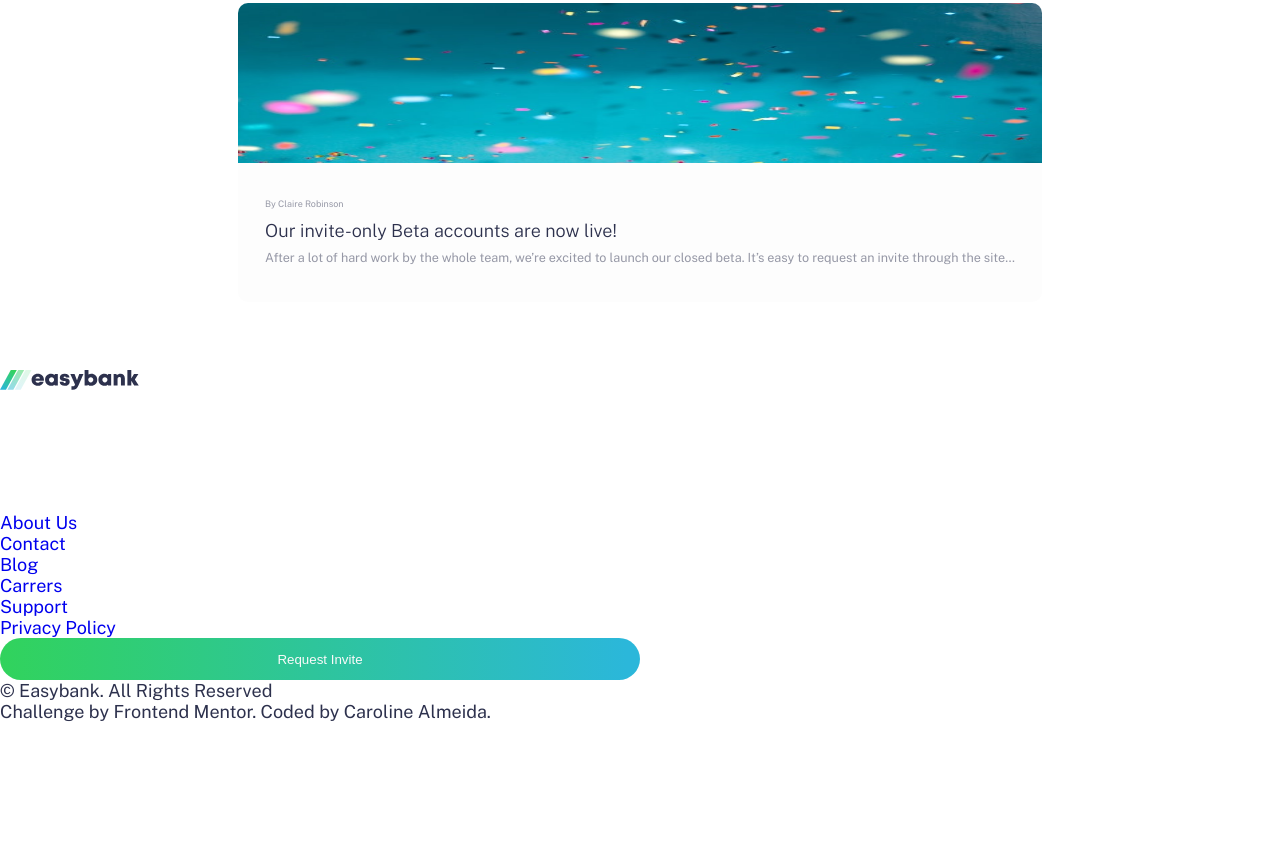
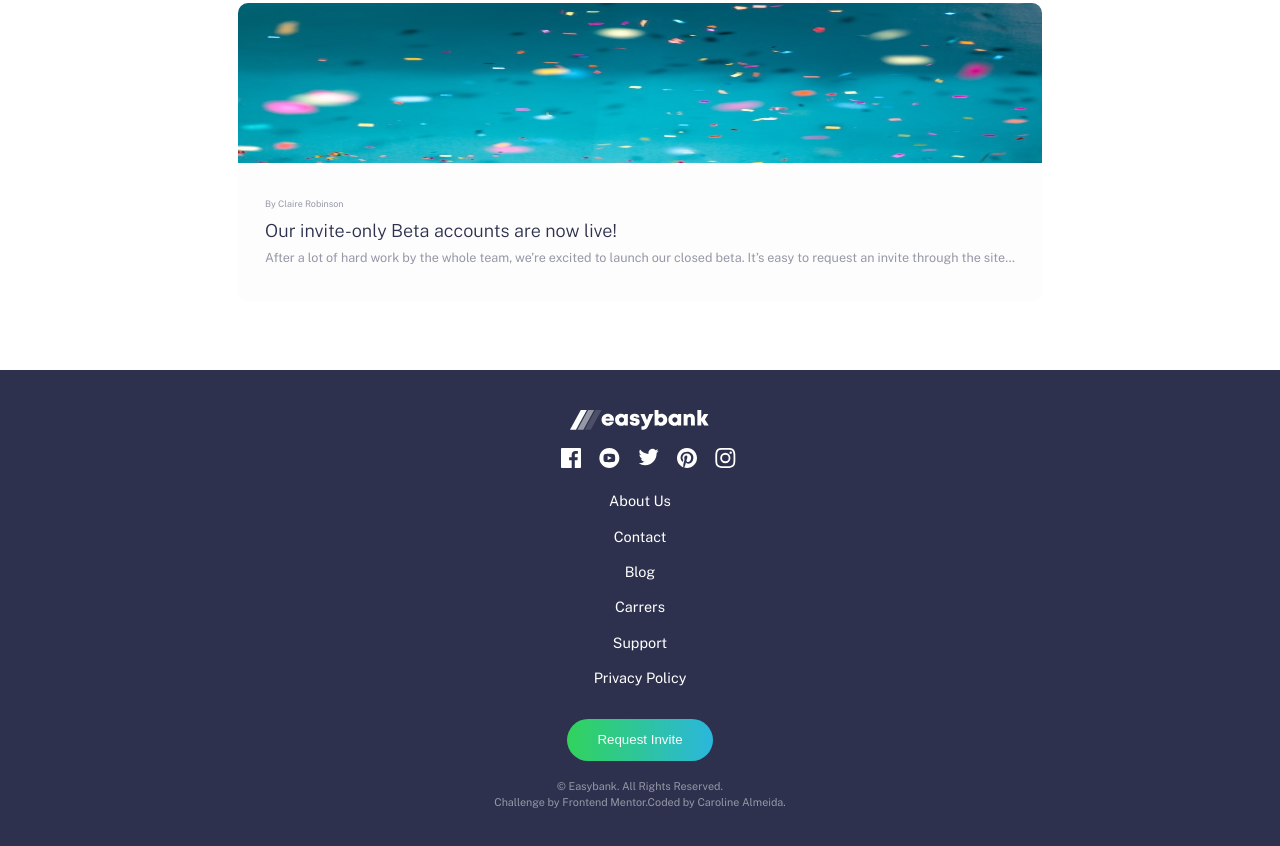
Before and after one commit to devcarolinealmeida/easybank-landing-page, a plain HTML site: page index.html in a window 1280 px wide. Shown: the part 2852-3698 px from the top of the page. Before the commit the page ends 3574 px from the top, so only its background shows below. Drawn offline with nearby package versions, Linux system fonts and the light colour scheme.

Commit message:
add style footer

```diff
--- a/assets/css/footer.css
+++ b/assets/css/footer.css
@@ -0,0 +1,47 @@
+footer {
+    background-color: var(--dark-blue);
+    min-height: 60vh;
+    display: flex;
+    flex-direction: column;
+    justify-content: center;
+}
+
+.container-footer {
+    display: flex;
+    flex-direction: column;
+    align-items:center;
+    justify-content: space-between;
+    height: 50vh;
+    margin: 1em auto;
+}
+
+.footer__logo {
+    filter: brightness(0) invert(1);
+}
+
+.footer__list-icons {
+    display: flex;
+}
+
+.footer__list-icons__item {
+    margin-left: 1em;
+}
+
+.footer__list-menu {
+    text-align: center;
+}
+
+.footer__list-menu__item {
+    margin-bottom: .8em;
+}
+
+.footer__list-menu__link {
+    color: var(--white);
+    font-size: .8em;
+}
+
+.footer-text {
+    font-size: .6em;
+    display: block;
+    text-align: center;
+}
--- a/assets/css/style.css
+++ b/assets/css/style.css
@@ -6,6 +6,7 @@
 @import url('banner-section.css');
 @import url('icones-section.css');
 @import url('articles-section.css');
+@import url('footer.css');
 
 
 :root {
--- a/index.html
+++ b/index.html
@@ -114,7 +114,8 @@
         </section>
     </main>
     <footer>
-        <img src="/assets/img/logo.svg" alt="Logo Easybank">
+        <div class="container-footer">
+            <img class="footer__logo" src="/assets/img/logo.svg" alt="Logo Easybank">
             <ul class="footer__list-icons">
                 <li class="footer__list-icons__item">
                     <img class="footer__list-icons__link" src="/assets/img/icon-facebook.svg" alt="Facebook icon">
@@ -141,8 +142,8 @@
                 <li class="footer__list-menu__item"><a class="footer__list-menu__link" href="#">Privacy Policy</a></li>
             </ul>
             <button class="btn">Request Invite</button>
-        <p>© Easybank. All Rights Reserved</p>
-        <p>Challenge by Frontend Mentor. Coded by Caroline Almeida.</p>
+            <p class="main-text footer-text">© Easybank. All Rights Reserved. <br>Challenge by Frontend Mentor.Coded by Caroline Almeida.</p>
+        </div>
     </footer>
     <script src="assets/js/main.js"></script>
 </body>
```
Lines whose indentation alone changed are shown as unchanged.
